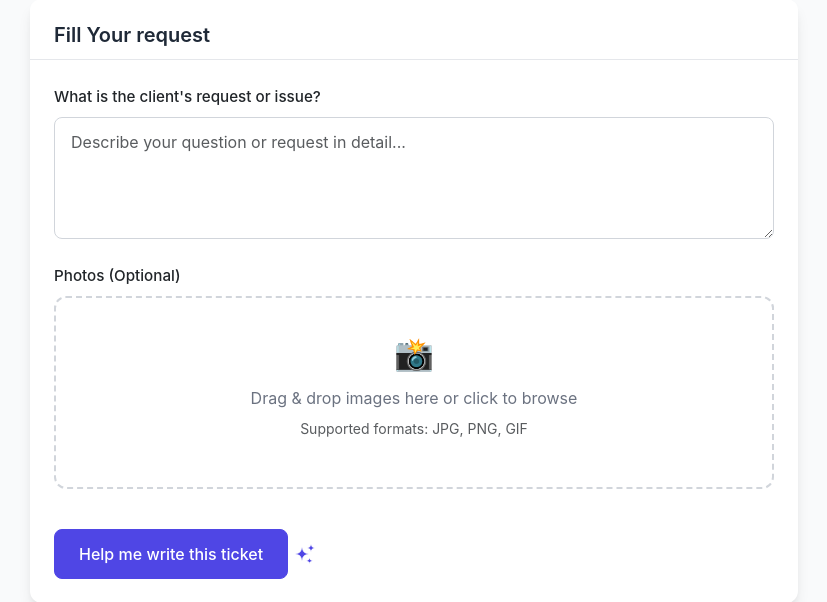
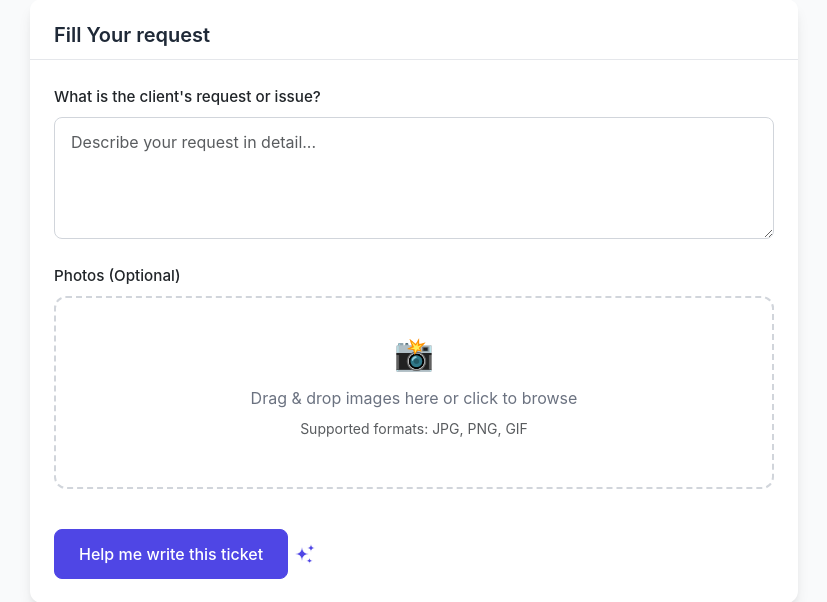
Before and after one commit to achrafexboy/Ticketify-GPT, a Flask app: page / in a window 1280 px wide. Shown: the part 135-737 px from the top of the page, without its empty margins (226-1053 px from the left). Run offline with Flask 3, Linux system fonts and the light colour scheme; some libraries are stand-ins or nearby versions.

Commit message:
Favicon and design

```diff
--- a/templates/index.html
+++ b/templates/index.html
@@ -6,6 +6,7 @@
     <title>(Evodev) Ticket notifier</title>
     <link rel="stylesheet" href="https://cdnjs.cloudflare.com/ajax/libs/bootstrap/5.3.0/css/bootstrap.min.css">
     <link rel="stylesheet" href="{{ url_for('static', filename='css/styles.css') }}">
+    <link rel="icon" type="image/svg+xml" href="{{ url_for('static', filename='evochat.svg') }}">
 </head>
 
 <body>
@@ -28,7 +29,7 @@
                 <form id="assistantForm" enctype="multipart/form-data">
                     <div class="mb-4">
                         <label for="description" class="form-label">What is the client's request or issue?</label>
-                        <textarea class="form-control" id="description" name="description" placeholder="Describe your question or request in detail..." rows="4" required></textarea>
+                        <textarea class="form-control" id="description" name="description" placeholder="Describe your request in detail..." rows="4" required></textarea>
                     </div>
 
                     <div class="mb-4">
```
Also changed, not shown: static/evochat.svg (added), static/screen_main.png (added).
